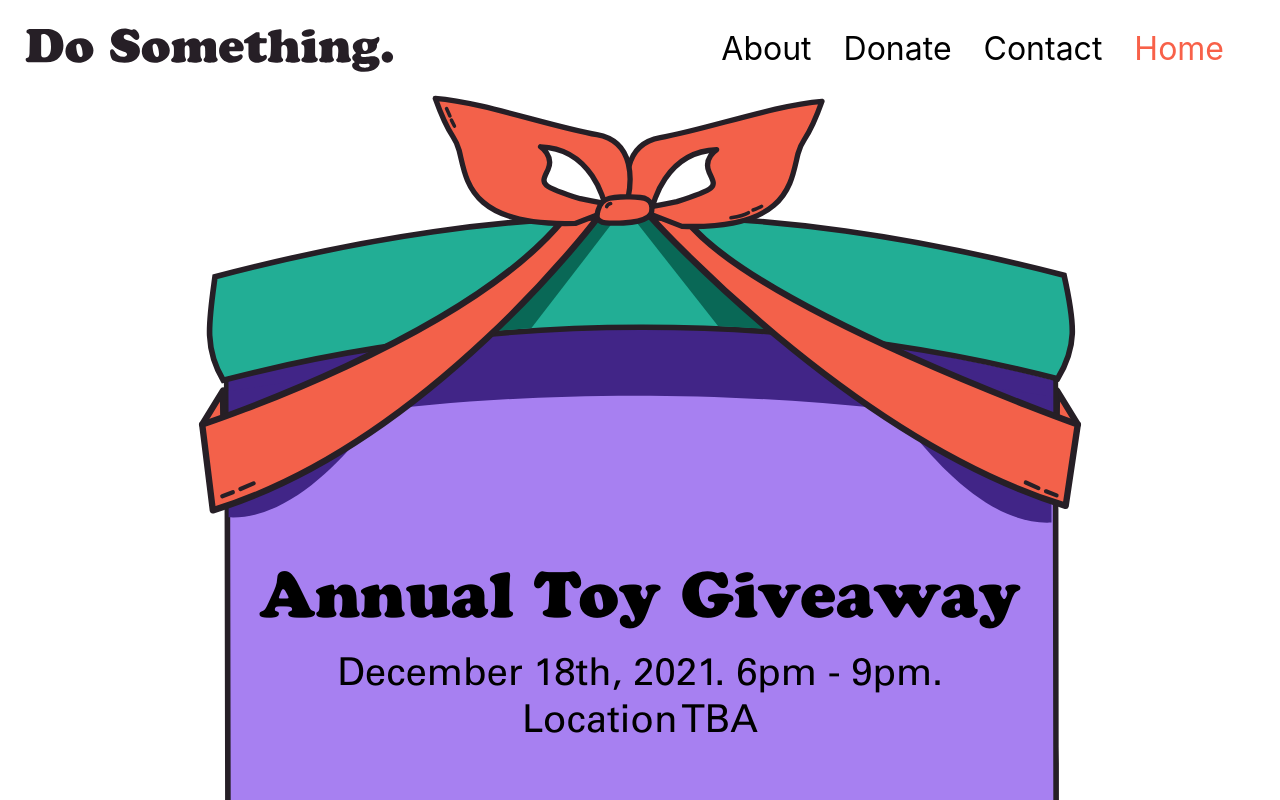
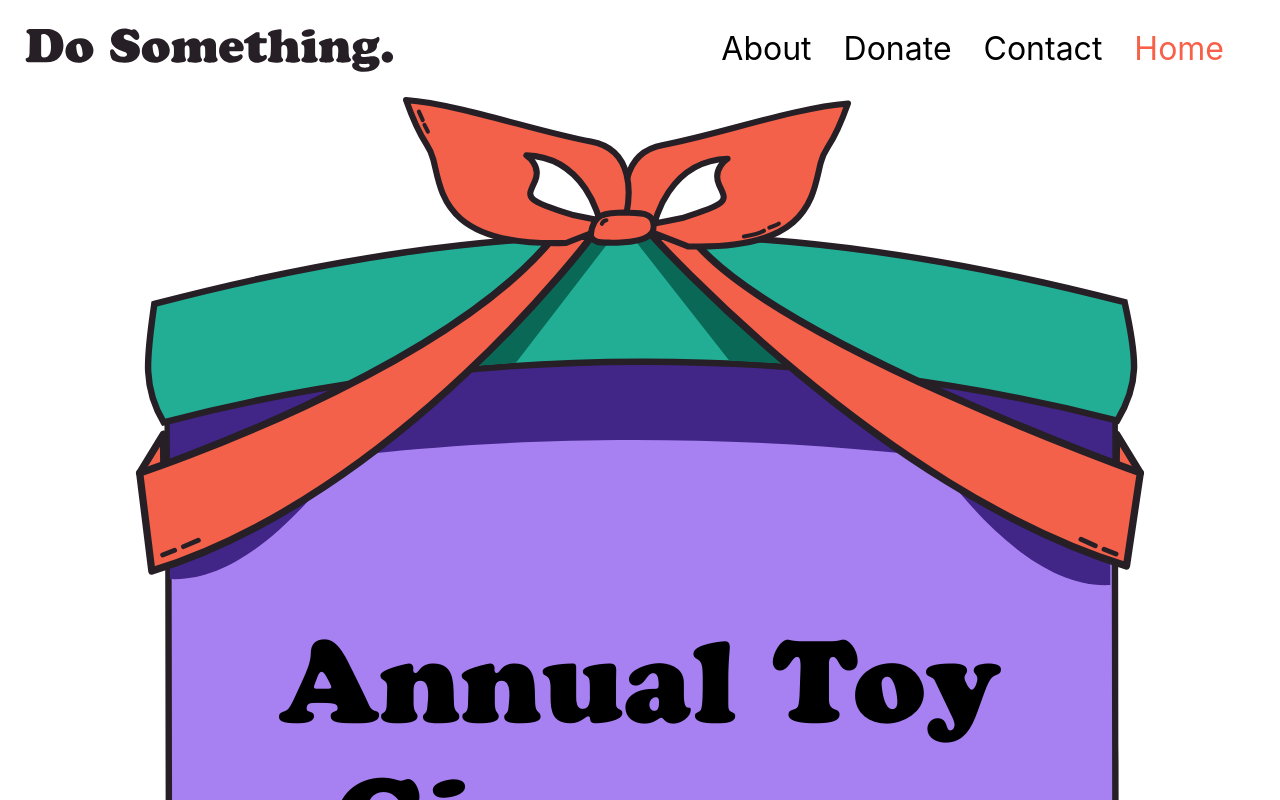
Before and after one commit to production-club/do-something, a React (Create React App) app: page /#/ in a window 1280 px wide. Shown: the top 800 px of the page. Built offline with nearby package versions, Linux system fonts and the light colour scheme.

Commit message:
donation cta width modified

```diff
--- a/src/App.css
+++ b/src/App.css
@@ -168,7 +168,7 @@ height:10vh;
   .FooterFlex p {
     font-family: "Univers";
     text-align: right;
-    font-size: 2vw;
+    font-size: 3vw;
     padding: 2em;
     /* width: 40%; */
   }
--- a/src/Donate.module.css
+++ b/src/Donate.module.css
@@ -33,6 +33,7 @@
 .DonorCTA{
   margin-bottom: 5vh;
   padding:1em;
+  width:40vw;
 }
 
 .DonorContent {
--- a/src/Home.module.css
+++ b/src/Home.module.css
@@ -27,7 +27,10 @@
   display:block;
   margin-top: 5vh;
 }
-
+.desktoppres{
+  width:100%;
+  height:100%;
+}
 .HomeWrapper {
   margin-top: -20px;
 }
@@ -35,17 +38,10 @@
 .PresentWrapper {
   width: 100%;
   width:100%;
-  /* min-height: 123vh;
+  display: flex;
+  flex-direction: column;
+}
 
-  background-image: url(./images/PresentDudePurp-01.svg);
-  background-repeat: no-repeat;
-  background-size: contain;
-  background-position: center 20px; */
-  display: flex;
-  /* margin-bottom: 5vh; */
-  flex-direction: column;
-  /* justify-content: center; */
-}
 .tabletpres{
   display:none;
 }
@@ -147,6 +143,7 @@
 
   .tabletpres{
     display: block;
+    width:100%;
   }
   .desktoppres{
     display:none;
@@ -168,25 +165,31 @@
 @media screen and (max-width: 1450px) {
 
   .PresentTextWrapper{
-    margin-top: 25vw;
+    margin-top: 30vw;
   }
   .PresentTextWrapper h1 {
     font-family: "Cooper Black";
-    font-size: 5vw;
+    font-size: 9vw;
   }
   .desktoppres{
     display:none;
   }
   .tabletpres{
     display: block;
-    transform: scale(0.7,0.7);
+    width:80%;
+    height:auto;
+    align-items: center;
+    margin: auto;
+    margin-top: 23vw;
+
+    /* transform: scale(0.7,0.7); */
   }
   .PresImgWrapper{
     margin-top: -15vw;
   }
   .PresentTextWrapper p {
     font-family: "Univers";
-    font-size: 3vw;
+    font-size: 4vw;
   }
 }
 
@@ -199,22 +202,14 @@
   }
   .phonepres{
     display:block;
+    width:100%;
+    height:auto;
   }
   .PresImgWrapper {
     margin-top:10vh;
     width:100%;
   }
 
- .PresBody{
-    transform: scale(1,2.9);
-  }
-  .PresFace{
-    transform: scale(1,2.8);
-    overflow-x: hidden;
-  }
-  .PresFeet{
-    margin-top: 77vh;
-  }
   .PresentTextWrapper {
     align-items: center;
     margin-top: 60vw;
@@ -228,15 +223,16 @@
   .PresentTextWrapper p {
     font-family: "Univers";
     font-size: 5vw;
+    padding: 0.5em;
   }
   .HomeTextOuterWrapper {
     height:auto;
     width: 100%;
-    margin-top: 10vh;
+    margin-top: 5vh;
   }
   .HomeTextInnerWrapper p {
     font-family: "Univers";
-    font-size: 3vw;
+    font-size: 3.5vw;
     padding:0 10px;
     width: 100%;
     justify-content: space-between;
--- a/src/components/Footer.js
+++ b/src/components/Footer.js
@@ -6,7 +6,7 @@ export default function Footer() {
       <div className="FooterFlex">
         <p>
           Do Something was founded by members of <br />
-          <a href ="https://www.production.club" target="_blank" rel="noreferrer">production.club</a> and is currently supported by them.
+          <a href ="https://www.production.club" target="_blank" rel="noreferrer" style={{color:'#f86149'}}>production.club</a> and is currently supported by them.
         </p>
         <p>© Do Something 2021 </p>
       </div>
```
